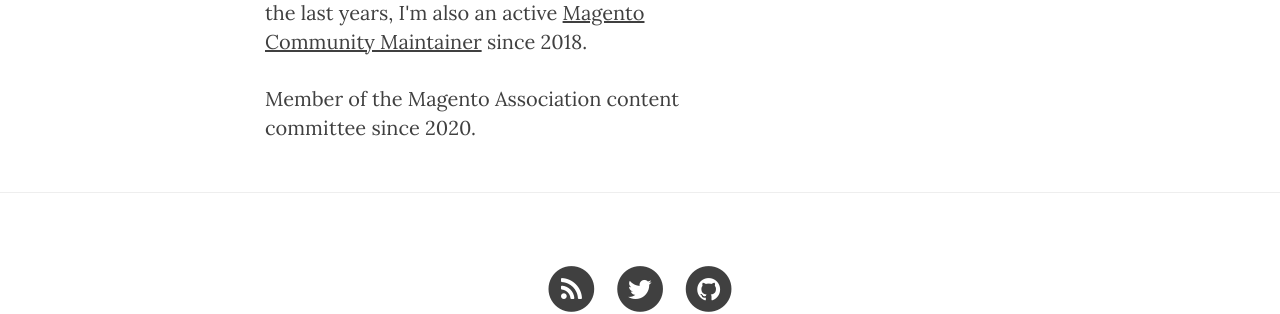
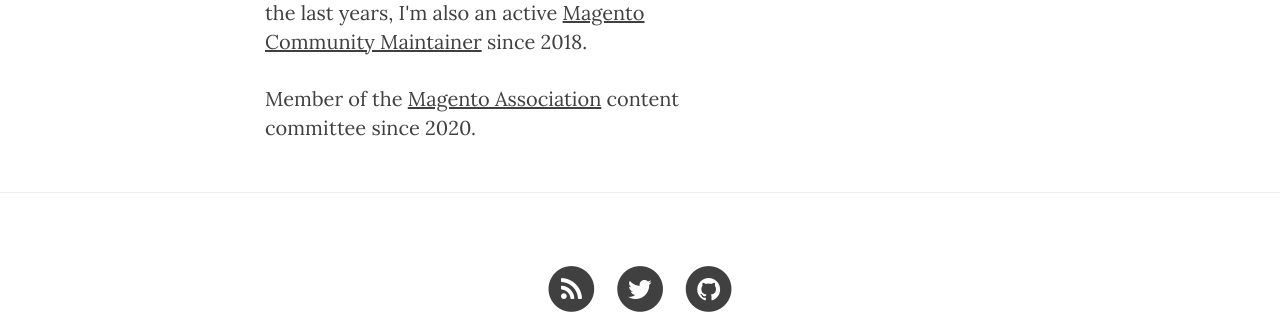
Before and after one commit to aleron75/aleron75.github.io, a Jekyll site: the page built from about.html, in a window 1280 px wide. Shown: the part 1185-1499 px from the top of the page. Built offline with Jekyll 4.4.1, drawn with Linux system fonts in a browser that asks for light colours; nearby versions of some CDN libraries.

Commit message:
Fix link style in bio

```diff
--- a/about.html
+++ b/about.html
@@ -20,7 +20,7 @@ description: aleron75
 
             Honored three times with the title of <a style="text-decoration: underline;" style="text-decoration: underline;" href="https://magento.com/magento-masters/hall-of-fame">Magento Master</a> and listed among the <strong>top 50 contributors</strong> in the last years, I'm also an active <a style="text-decoration: underline;" href="https://magento.com/magento-contributors#/community-maintainers">Magento Community Maintainer</a> since 2018.<br/><br/>
 
-            Member of the <a href="https://www.magentoassociation.org/">Magento Association</a> content committee since 2020.
+            Member of the <a style="text-decoration: underline;" href="https://www.magentoassociation.org/">Magento Association</a> content committee since 2020.
         </p>
     </div>
     <div class="col-xs-12 col-sm-4">
```
